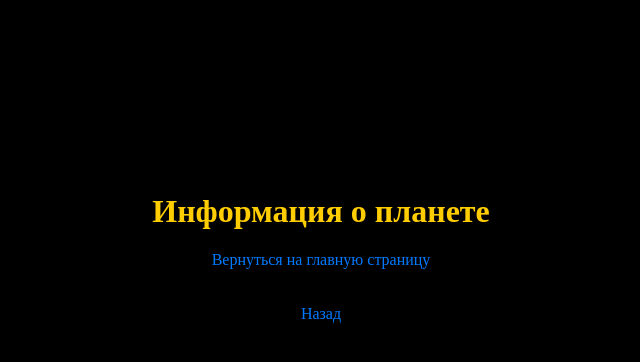
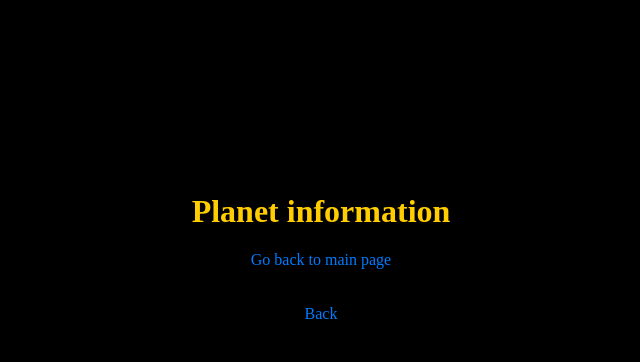
Before and after one commit to Abeke02/swapi, a Flask app: template templates/result_for_planet.html in a window 1280 px wide. Shown: the part 153-515 px from the top of the page, without its empty margins (319-959 px from the left). Run offline with Flask 3, Linux system fonts and the light colour scheme; the template is opened without the code that fills it, so the values that code supplies are empty.

Commit message:
make style try 2

```diff
--- a/templates/index.html
+++ b/templates/index.html
@@ -10,9 +10,9 @@
 <body>
     <h1>Star Wars Characters</h1>
     <form action="/get_data" method="post">
-        <label for="x" class="input-label">Введите число от 1 до 83:</label>
+        <label for="x" class="input-label">There are 83 characters, enter the number to find out information about them:</label>
         <input type="number" name="x" id="x" min="1" max="83" required>
-        <button type="submit">Сделать запрос</button>
+        <button type="submit">find character</button>
     </form>
     {% if error %}
         <p class="error-message">{{ error }}</p>
--- a/templates/result_for_planet.html
+++ b/templates/result_for_planet.html
@@ -5,10 +5,10 @@
     <meta http-equiv="X-UA-Compatible" content="IE=edge">
     <meta name="viewport" content="width=device-width, initial-scale=1.0">
     <link rel="stylesheet" href="/static/style.css">
-    <title>Result for Planet</title>
+    <title>Star Wars Planets</title>
 </head>
 <body>
-    <h1>Информация о планете</h1>
+    <h1>Planet information</h1>
     {% if planet_info %}
         <p><strong>Name:</strong> {{ planet_info.name }}</p>
         <p><strong>Rotation Period:</strong> {{ planet_info.rotation_period }}</p>
@@ -23,8 +23,8 @@
     {% elif error %}
         <p style="color: red;">{{ error }}</p>
     {% endif %}
-    <a href="{{ url_for('index') }}">Вернуться на главную страницу</a>
+    <a href="{{ url_for('index') }}">Go back to main page</a>
     <br><br>
-    <a href="javascript:history.back()">Назад</a>
+    <a href="javascript:history.back()">Back</a>
 </body>
 </html>
```
Also changed, not shown: templates/result.html (+7 -7 lines).
